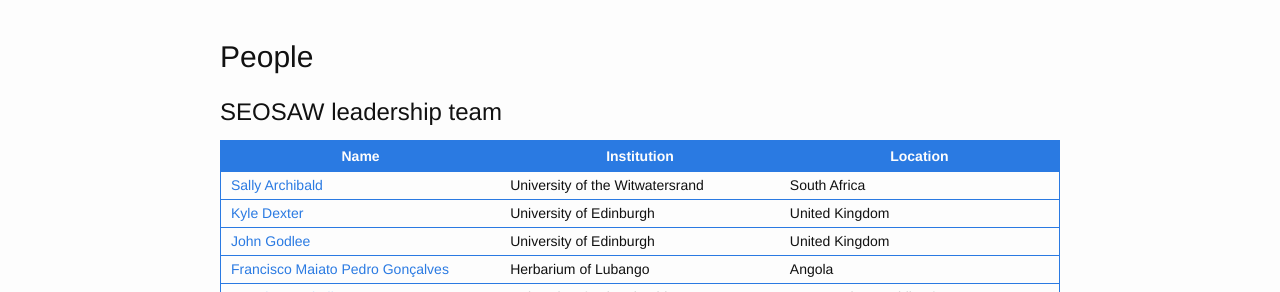
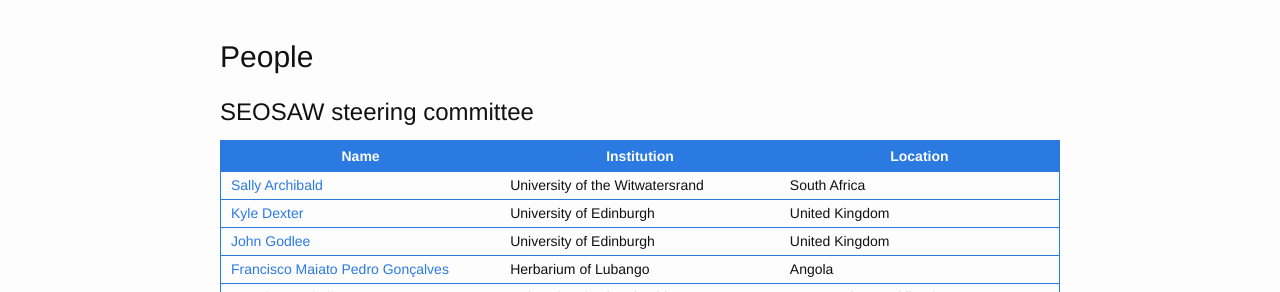
Before and after one commit to seosaw/seosaw.github.io, a Jekyll site: the page built from people.md, in a window 1280 px wide and 900 px high. Shown: the part 195-487 px from the top of the window. Built offline with Jekyll 4.4.1, drawn with Linux system fonts in a browser that asks for light colours; nearby versions of some CDN libraries.

Commit message:
people.md edited online with Bitbucket

```diff
--- a/people.md
+++ b/people.md
@@ -15,7 +15,7 @@
 
 # People
 
-## SEOSAW leadership team
+## SEOSAW steering committee
 
 <table>
 <thead>
```
